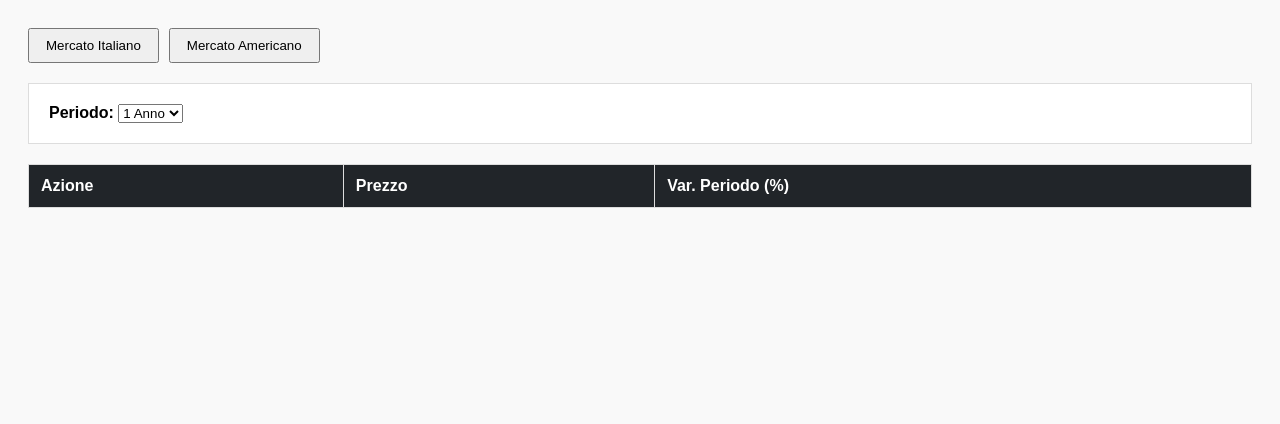
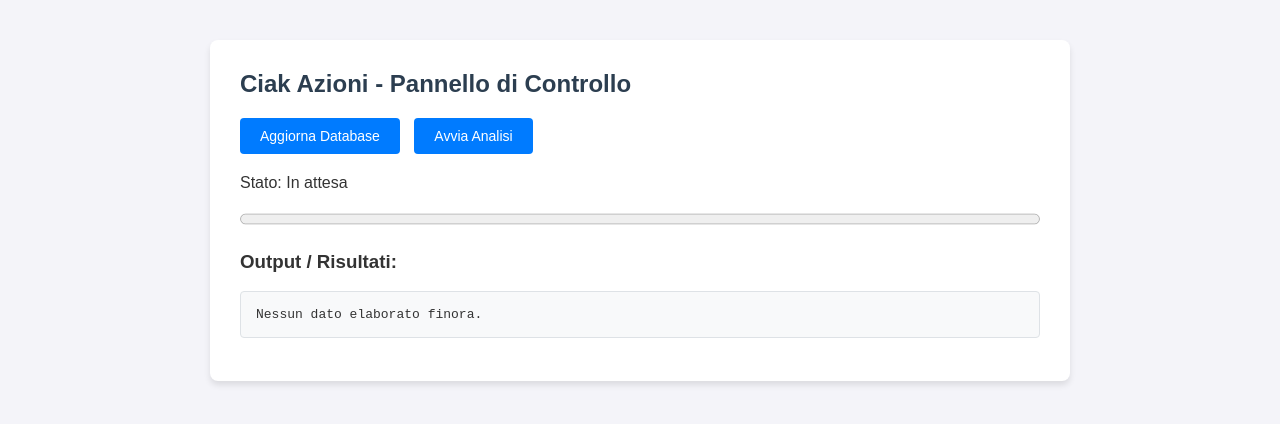
Before and after one commit to ingandall-pixel/ciak-azioni-backend, a website: page public/index.html in a window 1280 px wide. Drawn offline with Linux system fonts and the light colour scheme.

Commit message:
Update index.html

```diff
--- a/public/index.html
+++ b/public/index.html
@@ -3,82 +3,129 @@
 <head>
     <meta charset="UTF-8">
     <meta name="viewport" content="width=device-width, initial-scale=1.0">
-    <title>Ciak Azioni Dashboard</title>
+    <title>Ciak Azioni - Dashboard</title>
     <style>
-        body { font-family: Arial, sans-serif; padding: 20px; background-color: #f9f9f9; }
-        .error-box {
-            color: #721c24; background-color: #f8d7da; border: 1px solid #f5c6cb;
-            padding: 15px; margin-bottom: 20px; border-radius: 4px; display: none;
+        body {
+            font-family: Arial, sans-serif;
+            background-color: #f4f4f9;
+            color: #333;
+            margin: 0;
+            padding: 40px;
         }
-        .controls { margin-bottom: 20px; display: flex; gap: 10px; align-items: center; }
-        button { padding: 8px 16px; cursor: pointer; }
-        .container-periodo { margin-top: 20px; margin-bottom: 20px; padding: 20px; border: 1px solid #ddd; background: white; }
-        table { width: 100%; border-collapse: collapse; margin-top: 10px; background: white; }
-        th, td { border: 1px solid #ddd; padding: 12px; text-align: left; }
-        th { background-color: #212529; color: white; }
+        .container {
+            max-width: 800px;
+            background: #ffffff;
+            padding: 30px;
+            border-radius: 8px;
+            box-shadow: 0 4px 6px rgba(0, 0, 0, 0.1);
+            margin: auto;
+        }
+        h2 {
+            margin-top: 0;
+            color: #2c3e50;
+        }
+        .btn-group {
+            margin-bottom: 20px;
+        }
+        button {
+            padding: 10px 20px;
+            margin-right: 10px;
+            background-color: #007bff;
+            color: white;
+            border: none;
+            border-radius: 4px;
+            cursor: pointer;
+            font-size: 14px;
+        }
+        button:hover {
+            background-color: #0056b3;
+        }
+        #progress-container {
+            margin-top: 20px;
+            margin-bottom: 20px;
+        }
+        progress {
+            width: 100%;
+            height: 22px;
+        }
+        pre {
+            background: #f8f9fa;
+            padding: 15px;
+            border-radius: 4px;
+            border: 1px solid #dee2e6;
+            max-height: 400px;
+            overflow-y: auto;
+            font-size: 13px;
+        }
     </style>
 </head>
 <body>
+    <div class="container">
+        <h2>Ciak Azioni - Pannello di Controllo</h2>
 
-    <div id="errore-box" class="error-box"></div>
-
-    <div class="controls">
-        <button onclick="caricaDati('italiano')">Mercato Italiano</button>
-        <button onclick="caricaDati('americano')">Mercato Americano</button>
+        <div class="btn-group">
+            <button onclick="startUpdateDb()">Aggiorna Database</button>
+            <button onclick="startAnalyze()">Avvia Analisi</button>
         </div>
 
-    <div class="container-periodo">
-        <label for="periodo"><strong>Periodo:</strong></label>
-        <select id="periodo">
-            <option value="1">1 Anno</option>
-        </select>
+        <div id="progress-container">
+            <p id="status-text">Stato: In attesa</p>
+            <progress id="progress-bar" value="0" max="100"></progress>
         </div>
 
-    <table id="tabella-azioni">
-        <thead>
-            <tr>
-                <th>Azione</th>
-                <th>Prezzo</th>
-                <th>Var. Periodo (%)</th>
-            </tr>
-        </thead>
-        <tbody id="corpo-tabella">
-            <!-- Dati caricati qui -->
-        </tbody>
-    </table>
+        <h3>Output / Risultati:</h3>
+        <pre id="output">Nessun dato elaborato finora.</pre>
+    </div>
 
     <script>
-        async function caricaDati(mercato) {
-            const erroreBox = document.getElementById('errore-box');
-            erroreBox.style.display = 'none';
+        let progressInterval = null;
 
-            try {
-                // Legge dal JSON tramite il server NodeJS
-                const response = await fetch('/market_db.json');
+        function fetchProgress() {
+            fetch('/api/progress')
+                .then(res => res.json())
+                .then(data => {
+                    const percent = data.percent || 0;
+                    const status = data.status || 'Elaborazione in corso...';
 
-                if (!response.ok) {
-                    throw new Error(`Errore Server`);
+                    document.getElementById('progress-bar').value = percent;
+                    document.getElementById('status-text').innerText = `Stato: ${status} (${percent}%)`;
+
+                    if (percent >= 100) {
+                        clearInterval(progressInterval);
+                    }
+                })
+                .catch(err => console.error('Errore recupero progresso:', err));
         }
 
-                const data = await response.json();
-                popolaTabella(data[mercato] || []);
+        function startUpdateDb() {
+            document.getElementById('output').innerText = 'Aggiornamento del database storico avviato...';
+            document.getElementById('progress-bar').value = 0;
 
-            } catch (error) {
-                console.error(error);
-                erroreBox.innerText = "Errore nel caricamento dei dati di mercato: Impossibile caricare market_db.json";
-                erroreBox.style.display = 'block';
-            }
+            progressInterval = setInterval(fetchProgress, 1000);
+
+            fetch('/api/update-db')
+                .then(res => res.json())
+                .then(data => {
+                    clearInterval(progressInterval);
+                    fetchProgress();
+                    document.getElementById('output').innerText = JSON.stringify(data, null, 2);
+                })
+                .catch(err => {
+                    clearInterval(progressInterval);
+                    document.getElementById('output').innerText = 'Errore di connessione: ' + err;
+                });
         }
 
-        function popolaTabella(azioni) {
-            const corpo = document.getElementById('corpo-tabella');
-            corpo.innerHTML = '';
-            azioni.forEach(item => {
-                corpo.innerHTML += `<tr>
-                    <td>${item.azione}</td>
-                    <td>${item.prezzo}</td>
-                    <td>${item.var_periodo}</td>
-                </tr>`;
+        function startAnalyze() {
+            document.getElementById('output').innerText = 'Analisi dei mercati in corso... Attendere.';
+
+            fetch('/api/analyze')
+                .then(res => res.json())
+                .then(data => {
+                    document.getElementById('output').innerText = JSON.stringify(data, null, 2);
+                })
+                .catch(err => {
+                    document.getElementById('output').innerText = 'Errore durante l\'analisi: ' + err;
                 });
         }
     </script>
```
Lines whose indentation alone changed are shown as unchanged.
